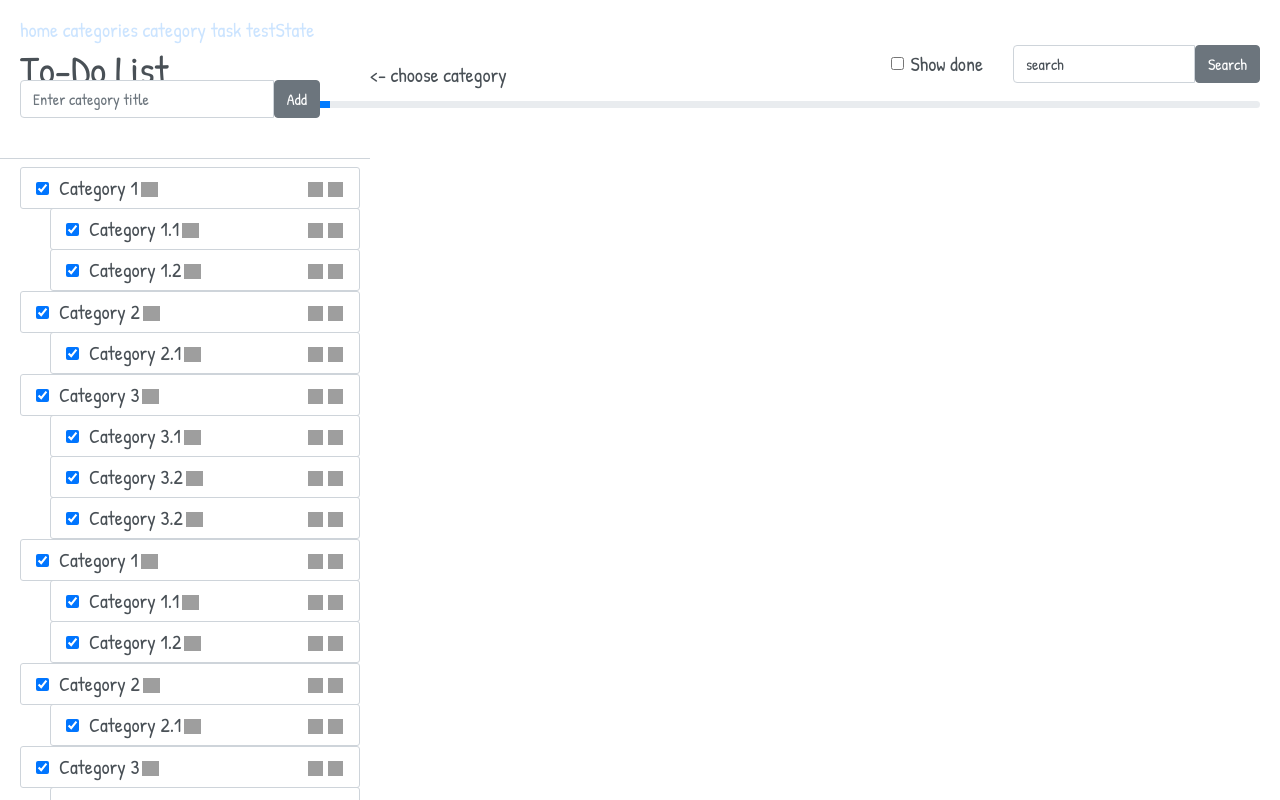
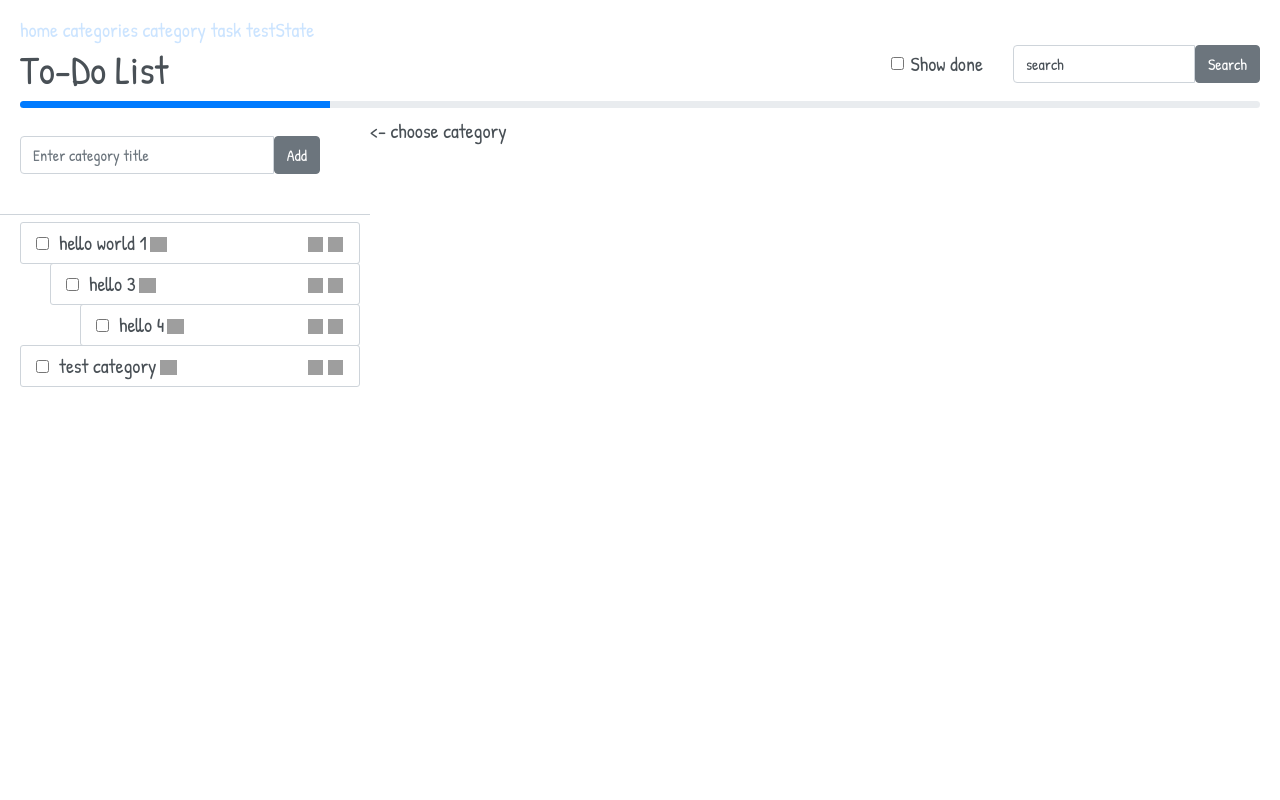
Before and after one commit to serjilyashenko/redux-tasks, a React app: page /categories in a window 1280 px wide. Built offline with nearby package versions, Linux system fonts and the light colour scheme; grey boxes are pictures that could not be loaded.

Commit message:
Categories start decomposition

```diff
--- a/src/components/CategoriesNavigation.jsx
+++ /dev/null
@@ -1,71 +0,0 @@
-/* eslint-disable */
-import React from 'react';
-import { Link } from 'react-router-dom';
-import AddRootCategory from './AddRootCategory';
-
-const Category = ({ id, children }) => (
-  <div className="tree-group">
-    <div className="tree-group__row">
-      <Link className="tree-group__row-link" to={`/categories/${id}`} href={`/categories/${id}`}>
-        <input name="" type="checkbox" checked onChange={() => {}} />
-        Category {id}
-      </Link>
-      <span className="glyphicon glyphicon__edit" />
-      <div className="tree-group__row-actions">
-        <span className="glyphicon glyphicon__delete" />
-        <span className="glyphicon glyphicon__add" />
-      </div>
-    </div>
-    <div className="tree-list">{children}</div>
-  </div>
-);
-
-const CategoriesNavigation = () => (
-  <div className="scrollable-container">
-    <div className="scrollable-container__header">
-      <AddRootCategory />
-    </div>
-    <div className="scrollable-container__content scrollable-container__content_left">
-      <div className="tree">
-        <Category id="1">
-          <Category id="1.1" />
-          <Category id="1.2" />
-        </Category>
-        <Category id="2">
-          <Category id="2.1" />
-        </Category>
-        <Category id="3">
-          <Category id="3.1" />
-          <Category id="3.2" />
-          <Category id="3.2" />
-        </Category>
-        <Category id="1">
-          <Category id="1.1" />
-          <Category id="1.2" />
-        </Category>
-        <Category id="2">
-          <Category id="2.1" />
-        </Category>
-        <Category id="3">
-          <Category id="3.1" />
-          <Category id="3.2" />
-          <Category id="3.2" />
-        </Category>
-        <Category id="1">
-          <Category id="1.1" />
-          <Category id="1.2" />
-        </Category>
-        <Category id="2">
-          <Category id="2.1" />
-        </Category>
-        <Category id="3">
-          <Category id="3.1" />
-          <Category id="3.2" />
-          <Category id="3.2" />
-        </Category>
-      </div>
-    </div>
-  </div>
-);
-
-export default CategoriesNavigation;
--- /dev/null
+++ b/src/components/CategoryEditable.jsx
@@ -0,0 +1,28 @@
+import React from 'react';
+import { Link } from 'react-router-dom';
+import CategoryListContainer from '../containers/CategoryListContainer';
+
+const CategoryEditable = ({ category, activeCategory }) => (
+  <div className="tree-group">
+    <div className="tree-group__row">
+      <Link
+        className="tree-group__row-link"
+        to={`/categories/${category.id}`}
+        href={`/categories/${category.id}`}
+      >
+        <input name="" type="checkbox" checked={Number(activeCategory) === Number(category.id)} onChange={() => {}} />
+        {category.title}
+      </Link>
+      <span className="glyphicon glyphicon__edit" />
+      <div className="tree-group__row-actions">
+        <span className="glyphicon glyphicon__delete" />
+        <span className="glyphicon glyphicon__add" />
+      </div>
+    </div>
+    <div className="tree-list">
+      <CategoryListContainer ids={category.children} activeCategory={activeCategory} />
+    </div>
+  </div>
+);
+
+export default CategoryEditable;
--- /dev/null
+++ b/src/components/CategoryList.jsx
@@ -0,0 +1,13 @@
+import React from 'react';
+import CategoryEditable from './CategoryEditable';
+
+const CategoryList = ({ categories, activeCategory }) =>
+  categories.map(category => (
+    <CategoryEditable
+      key={category.id}
+      category={category}
+      activeCategory={activeCategory}
+    />
+  ));
+
+export default CategoryList;
--- a/src/containers/CategoryPageContainer.jsx
+++ b/src/components/CategoryManager.jsx
@@ -1,9 +1,7 @@
-/* eslint-disable */
 import React from 'react';
-import PropTypes from 'prop-types';
-import { Route, Link } from 'react-router-dom';
-import CategoriesNavigation from 'components/CategoriesNavigation';
-import TaskList from 'components/TaskList';
+import {Link} from "react-router-dom";
+import AddRootCategory from "./AddRootCategory";
+import RootCategoryListContainer from "../containers/RootCategoryListContainer";
 
 const RoutingLinks = () => (
   <div className="routing-test__container">
@@ -80,35 +78,25 @@ const CategoriesPageHeader = () => (
   </div>
 );
 
-const CategoryPage = ({ children }) => (
+const CategoryManager = ({ children, activeCategory }) => (
   <div className="grid-page">
     <CategoriesPageHeader />
     <div className="grid-page__body">
       <div className="grid-page__body-left">
-        <CategoriesNavigation />
+        <div className="scrollable-container">
+          <div className="scrollable-container__header">
+            <AddRootCategory />
+          </div>
+          <div className="scrollable-container__content scrollable-container__content_left">
+            <div className="tree">
+              <RootCategoryListContainer activeCategory={activeCategory} />
+            </div>
+          </div>
+        </div>
       </div>
       <div className="grid-page__body-center">{children}</div>
     </div>
   </div>
 );
 
-const CategoryPageContainer = props => (
-  <CategoryPage>
-    <Route exact path={`${props.match.url}/`} component={() => <div> &lt;- choose category</div>} />
-    <Route
-      path={`${props.match.url}/:id`}
-      component={localProps => <TaskList category={Number(localProps.match.params.id)} />}
-    />
-  </CategoryPage>
-);
-
-CategoryPageContainer.propTypes = {
-  match: PropTypes.shape({
-    params: PropTypes.shape({
-      id: PropTypes.string,
-    }).isRequired,
-    url: PropTypes.string.isRequired,
-  }).isRequired,
-};
-
-export default CategoryPageContainer;
+export default CategoryManager;
--- /dev/null
+++ b/src/containers/CategoriesPageContainer.jsx
@@ -0,0 +1,21 @@
+/* eslint-disable */
+import React from 'react';
+import PropTypes from 'prop-types';
+import CategoryManager from '../components/CategoryManager';
+
+const CategoriesPageContainer = props => (
+  <CategoryManager>
+    <div> &lt;- choose category</div>
+  </CategoryManager>
+);
+
+CategoriesPageContainer.propTypes = {
+  match: PropTypes.shape({
+    params: PropTypes.shape({
+      id: PropTypes.string,
+    }).isRequired,
+    url: PropTypes.string.isRequired,
+  }).isRequired,
+};
+
+export default CategoriesPageContainer;
--- /dev/null
+++ b/src/containers/CategoryListContainer.jsx
@@ -0,0 +1,15 @@
+import React from 'react';
+import { connect } from 'react-redux';
+import { categoriesByIdsSelector } from '../redux/state/categoriesById/selectors';
+import CategoryList from '../components/CategoryList';
+
+const CategoryListContainer = ({ categories, activeCategory }) => (
+  <CategoryList categories={categories} activeCategory={activeCategory} />
+);
+
+const mapStateToProps = (state, { ids, activeCategory }) => ({
+  categories: categoriesByIdsSelector(state, ids),
+  activeCategory
+});
+
+export default connect(mapStateToProps)(CategoryListContainer);
--- /dev/null
+++ b/src/containers/RootCategoryListContainer.jsx
@@ -0,0 +1,15 @@
+import React from 'react';
+import { connect } from 'react-redux';
+import { rootCategoryEntitiesSelector } from '../redux/state/rootCategories/selectors';
+import CategoryList from '../components/CategoryList';
+
+const RootCategoryListContainer = ({ categories, activeCategory }) => (
+  <CategoryList categories={categories} activeCategory={activeCategory} />
+);
+
+const mapStateToProps = (state, { activeCategory }) => ({
+  activeCategory,
+  categories: rootCategoryEntitiesSelector(state),
+});
+
+export default connect(mapStateToProps)(RootCategoryListContainer);
--- a/src/containers/RootContainer.jsx
+++ b/src/containers/RootContainer.jsx
@@ -4,13 +4,14 @@ import { connect, Provider } from 'react-redux';
 import { BrowserRouter as Router, Switch, Route, Redirect } from 'react-router-dom';
 import configureStore from 'redux/configureStore';
 import TaskPageContainer from 'containers/TaskPageContainer';
-import CategoryPageContainer from 'containers/CategoryPageContainer';
+import CategoriesPageContainer from 'containers/CategoriesPageContainer';
 
 import categoriesByIdActions from 'redux/state/categoriesById/actions';
 import categoriesByIdSelectors from 'redux/state/categoriesById/selectors';
 import tasksByIdActions from 'redux/state/tasksById/actions';
 import tasksByIdSelectors from 'redux/state/tasksById/selectors';
 import rootCategoriesSelectors from 'redux/state/rootCategories/selectors';
+import SelectedCategoryPageContainer from "./SelectedCategoryPageContainer";
 
 const TestComponent = ({ state }) => (
   <div>
@@ -92,7 +93,8 @@ const RootContainer = () => (
       <div>
         <Switch>
           <Redirect exact from="/" to="/categories" />
-          <Route path="/categories" component={CategoryPageContainer} />
+          <Route path="/categories" exact component={CategoriesPageContainer} />
+          <Route path="/categories/:id" component={SelectedCategoryPageContainer} />
           <Route path="/tasks/:id" component={TaskPageContainer} />
           <Route path="/test" component={TestComponentContainer} />
           <Route component={() => <div>404</div>} />
--- /dev/null
+++ b/src/containers/SelectedCategoryPageContainer.jsx
@@ -0,0 +1,22 @@
+/* eslint-disable */
+import React from 'react';
+import PropTypes from 'prop-types';
+import TaskList from 'components/TaskList';
+import CategoryManager from '../components/CategoryManager';
+
+const SelectedCategoryPageContainer = props => (
+  <CategoryManager activeCategory={props.match.params.id}>
+    <TaskList />
+  </CategoryManager>
+);
+
+SelectedCategoryPageContainer.propTypes = {
+  match: PropTypes.shape({
+    params: PropTypes.shape({
+      id: PropTypes.string,
+    }).isRequired,
+    url: PropTypes.string.isRequired,
+  }).isRequired,
+};
+
+export default SelectedCategoryPageContainer;
--- a/src/index.scss
+++ b/src/index.scss
@@ -106,7 +106,7 @@ body {
       }
     }
 
-    & & &__row {
+    & &__row {
       margin-top: -1px;
 
       &:last-child {
--- a/src/redux/state/categoriesById/selectors.js
+++ b/src/redux/state/categoriesById/selectors.js
@@ -2,4 +2,6 @@ export const categoriesByIdSelector = state => state.categoriesById;
 
 export const categoryByIdSelector = (state, id) => categoriesByIdSelector(state)[id];
 
+export const categoriesByIdsSelector = (state, ids) => ids.map(id => categoriesByIdSelector(state)[id]);
+
 export default { categoriesByIdSelector, categoryByIdSelector };
--- a/src/redux/state/rootCategories/selectors.js
+++ b/src/redux/state/rootCategories/selectors.js
@@ -1,8 +1,8 @@
-import { categoryByIdSelector } from '../categoriesById/selectors';
+import { categoriesByIdsSelector } from '../categoriesById/selectors';
 
 export const rootCategoryIdsSelector = state => state.rootCategories;
 
 export const rootCategoryEntitiesSelector = state =>
-  rootCategoryIdsSelector(state).map(id => categoryByIdSelector(state, id));
+  categoriesByIdsSelector(state, rootCategoryIdsSelector(state));
 
 export default { rootCategoryIdsSelector, rootCategoryEntitiesSelector };
```
